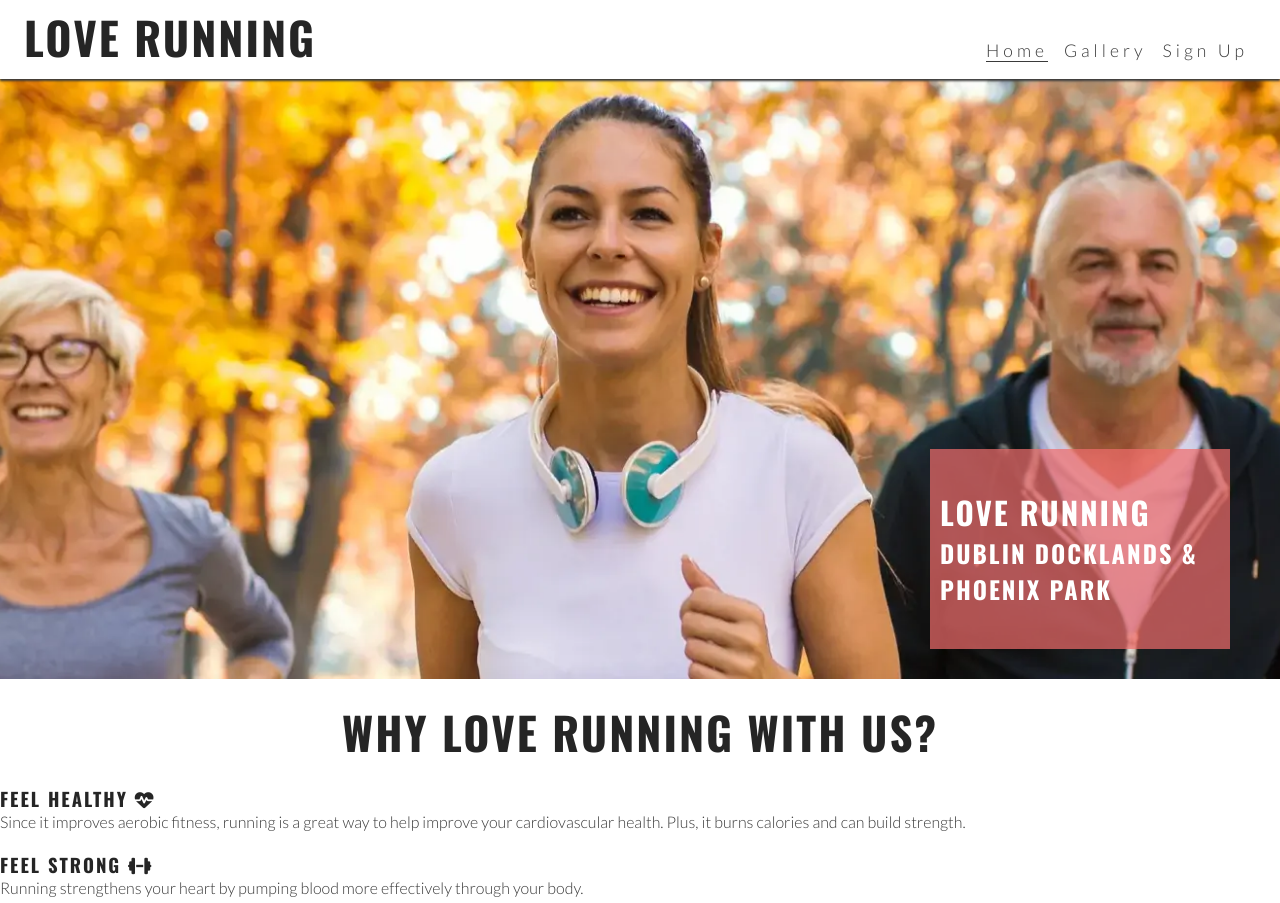
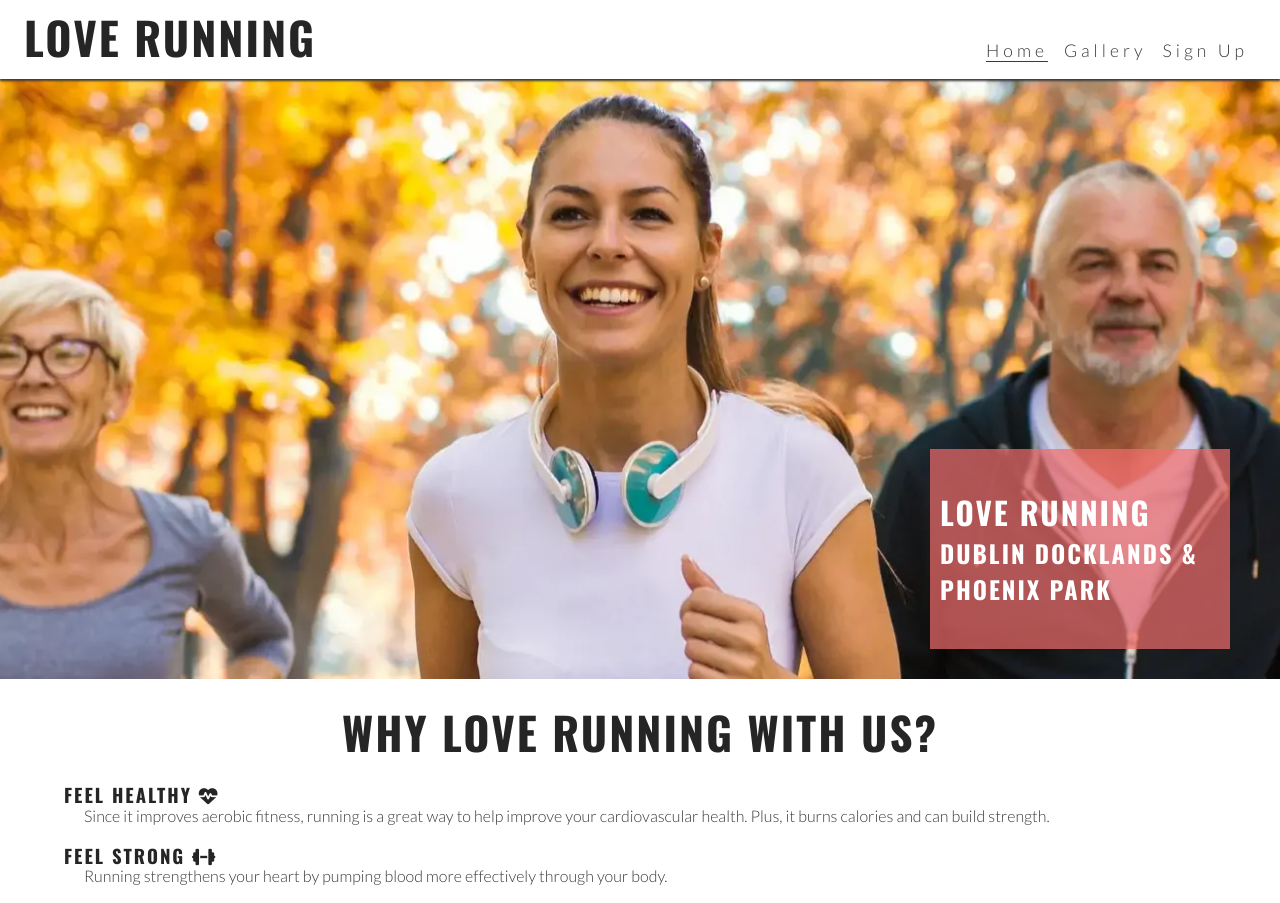
Before and after one commit to rElyOnDave/love-running, a plain HTML site: page index.html in a window 1280 px wide. Shown: the top 903 px of the page. Drawn offline with nearby package versions, Linux system fonts and the light colour scheme.

Commit message:
add benefits styling

```diff
--- a/assets/css/style.css
+++ b/assets/css/style.css
@@ -116,6 +116,7 @@ main {
 
 #reasons {
     margin: 20px auto;
+    width: 90%;
 }
 
 #reasons > h2 {
@@ -124,8 +125,20 @@ main {
     text-align: center;
 }
 
-#benefits div {
-    margin: 20px auto;
+#benefits-physical > div,
+#benefits-mental > div {
+    line-height: 20px;
+    margin-bottom: 20px;
+}
+
+
+#benefits p {
+    padding: 0px 20px
+}
+
+#benefits hr {
+    border-top: 1px solid #3a3a3a;
+    margin: 5px 0;
 }
 /* Footer */
 #social-networks {
```
